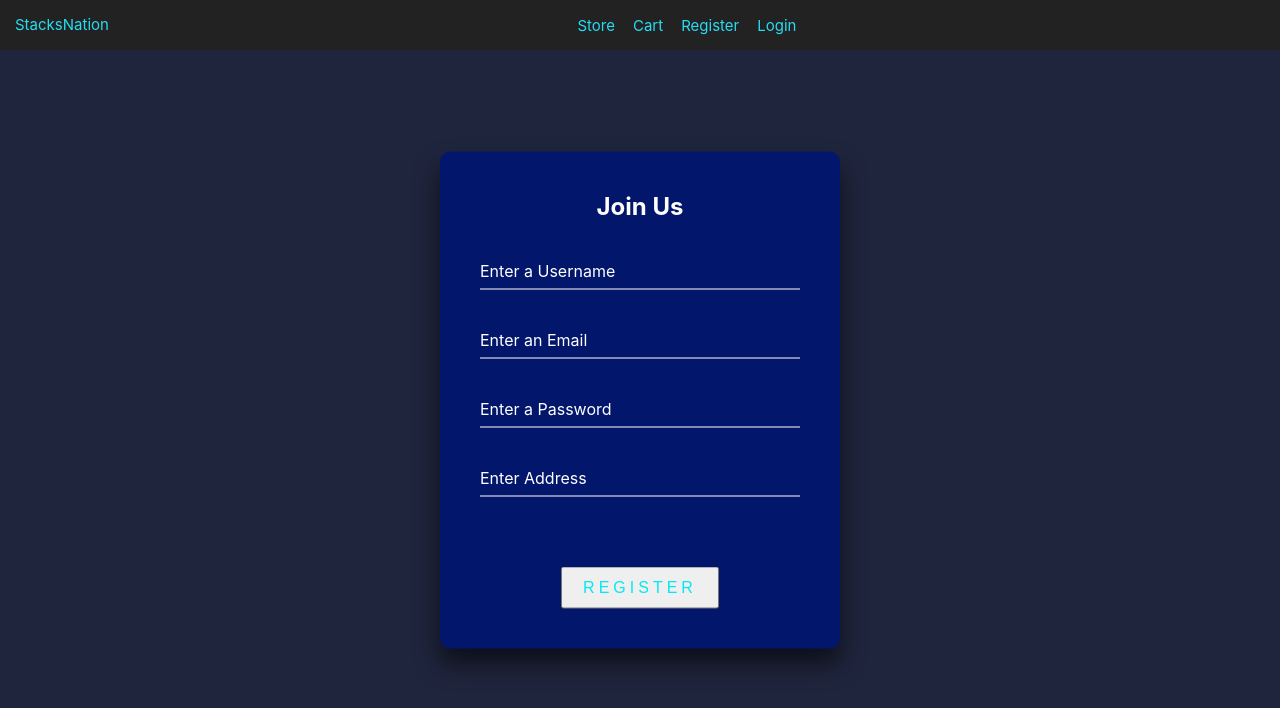
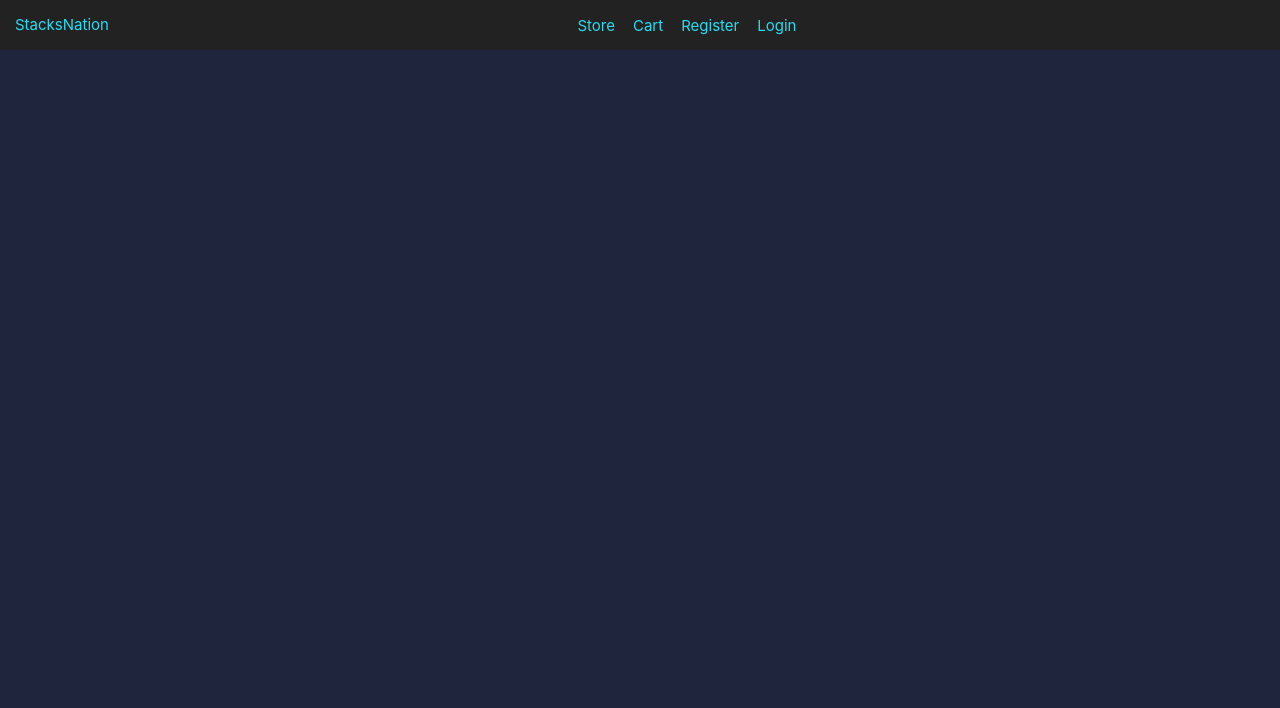
Before and after one commit to midlynj/newUser, a React (Create React App) app: page /register in a window 1280 px wide. Shown: the top 708 px of the page. Built offline with nearby package versions, Linux system fonts and the light colour scheme.

Commit message:
implemented google oauth for sign out

```diff
--- a/src/component/GuestCheckout.js
+++ b/src/component/GuestCheckout.js
@@ -78,7 +78,8 @@ const  GuestCheckout = () => {
                         width: "400px",
                         marginTop:"50px",
                         color:"black",
-                        height:"3em"
+                        height:"3em",
+                        textShadow: "0px 0px 4px #12a0a0"
                     }}>
                         Guest Checkout
                     </Button>
--- a/src/component/Home.js
+++ b/src/component/Home.js
@@ -1,22 +1,10 @@
 import UserGreeting from "./UserGreeting";
 import GuestGreeting from "./GuestGreeting";
+import NewHome from "./NewHome";
 
 const Home = () => {
-localStorage.getItem("authenticated")
-    let checkForLogin = localStorage.getItem("authenticated")
 
-    if (checkForLogin) {
-        return <UserGreeting/>
-    }  return <GuestGreeting/>
-    // return (
-    //
-    //     <div className="home">
-    //         Home screen
-    //
-    //         <p>{"Hello " +m}</p>
-    //     </div>
-    // )
-
+    return <NewHome/>
 }
 
 export default Home
--- a/src/component/login.css
+++ b/src/component/login.css
@@ -1,7 +1,7 @@
 .login {
     position: absolute;
-    top: 50%;
-    left: 50%;
+    top: -391%;
+    left: 102%;
     width: 400px;
     padding: 40px;
     transform: translate(-50%, -50%);
@@ -9,6 +9,8 @@
     box-sizing: border-box;
     box-shadow: 0 15px 25px rgba(0,0,0,.6);
     border-radius: 10px;
+    /*margin-top: -305px;*/
+
 }
 
 .login-box h2 {
```
